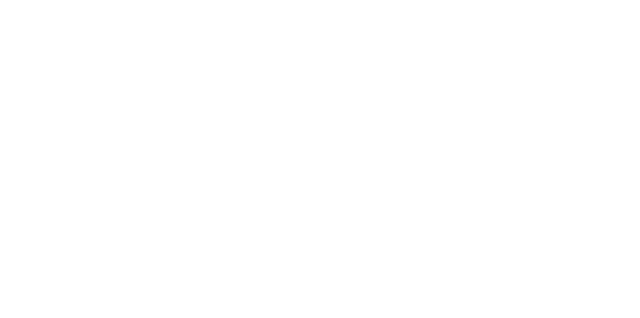
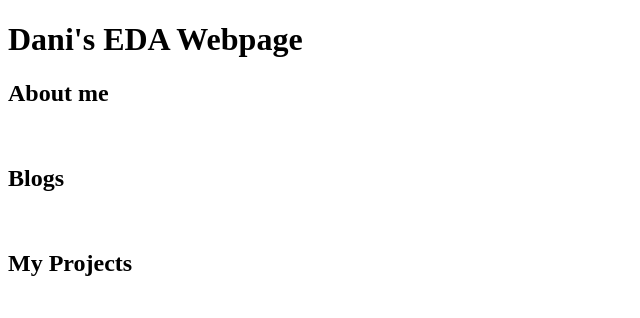
Before and after one commit to danielle-baek/danielle-baek.github.io, a plain HTML site: page index.html in a window 1280 px wide. Shown: the whole page, without its empty margins (0-640 px from the left). Drawn offline with Linux system fonts and the light colour scheme.

Commit message:
add basic rows and columns

```diff
--- a/index.html
+++ b/index.html
@@ -1,11 +1,49 @@
 <!DOCTYPE html>
 <html>
   <head>
-    <title></title>
+    <title>Dani's EDA Webpage</title>
     <meta charset="UTF-8">
 
   </head>
+
   <body>
+    <div class="container">
+      <div class="row">
+        <div class="column">
+          <header>
+            <h1>Dani's EDA Webpage</h1>
+          </header>
+        </div>
+      </div>
+
+      <div class="row">
+        <div class="column">
+          <h2>About me</h2>
+        </div>
+        <div class="column">
+          <img>
+        </div>
+      </div>
+
+      <div class="row">
+          <div class="column">
+            <h2>Blogs</h2>
+          </div>
+          <div class="column">
+            <img>
+          </div>
+        </div>
+
+        <div class="row">
+            <div class="column">
+              <h2>My Projects</h2>
+            </div>
+            <div class="column">
+              <img>
+            </div>
+          </div>
+    </div>
+
 
   </body>
 </html>
```
